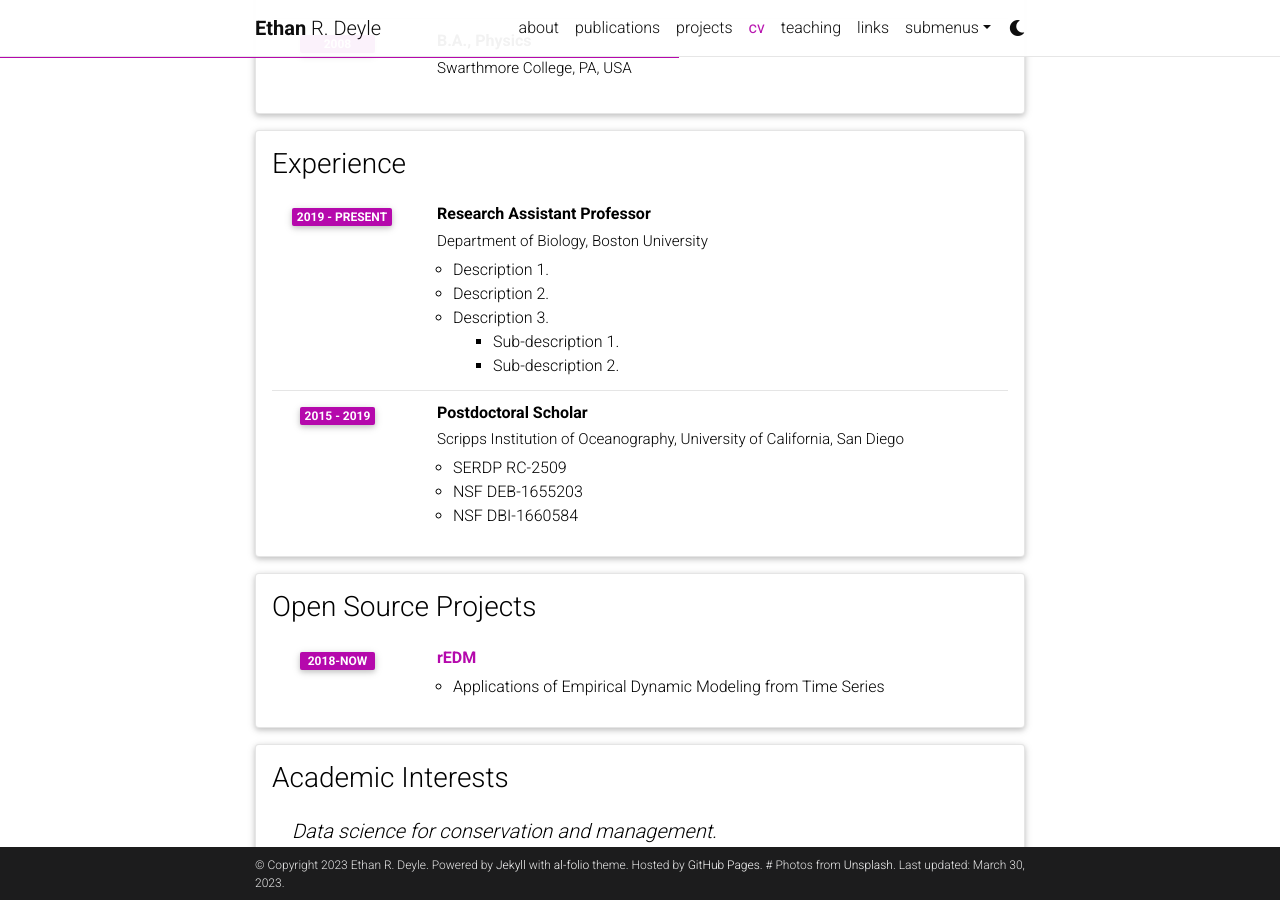
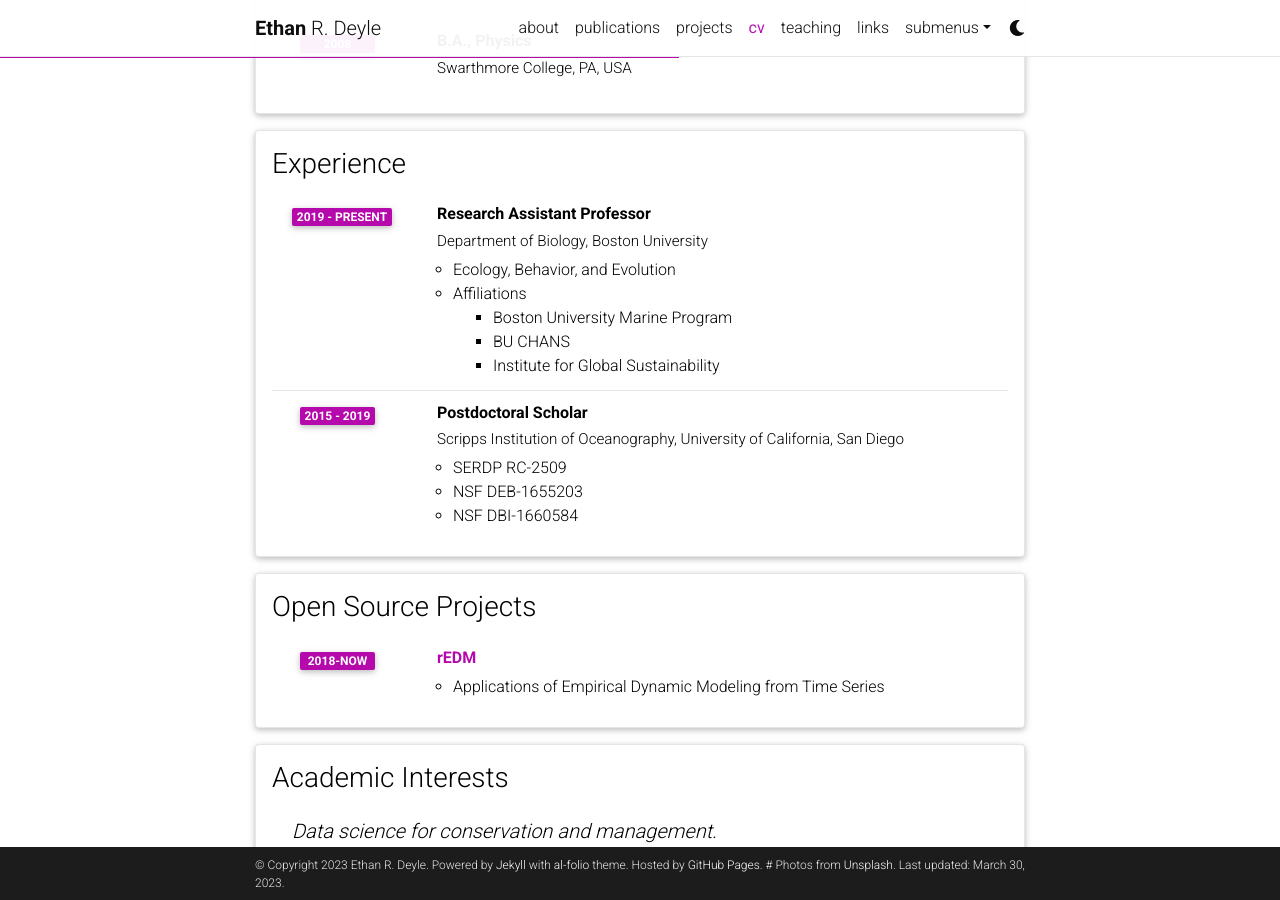
Before and after one commit to nonlinearnature/nonlinearnature.github.io, a Jekyll site: the page built from _pages/cv.md, in a window 1280 px wide and 900 px high, scrolled down 719 px. Built offline with Jekyll 4.4.1, drawn with Linux system fonts in a browser that asks for light colours; comment, search, counter and statistics services are not loaded; a style sheet for code colours, icons or effects is not loaded.

Commit message:
Update cv.yml

```diff
--- a/_data/cv.yml
+++ b/_data/cv.yml
@@ -33,12 +33,12 @@
       institution: Department of Biology, Boston University
       year: 2019 - present
       description:
-        - Description 1.
-        - Description 2.
-        - title: Description 3.
+        - Ecology, Behavior, and Evolution
+        - title: Affiliations
           contents:
-            - Sub-description 1.
-            - Sub-description 2.
+            - Boston University Marine Program
+            - BU CHANS
+            - Institute for Global Sustainability
     - title: Postdoctoral Scholar
       institution: Scripps Institution of Oceanography, University of California, San Diego
       year: 2015 - 2019
```
